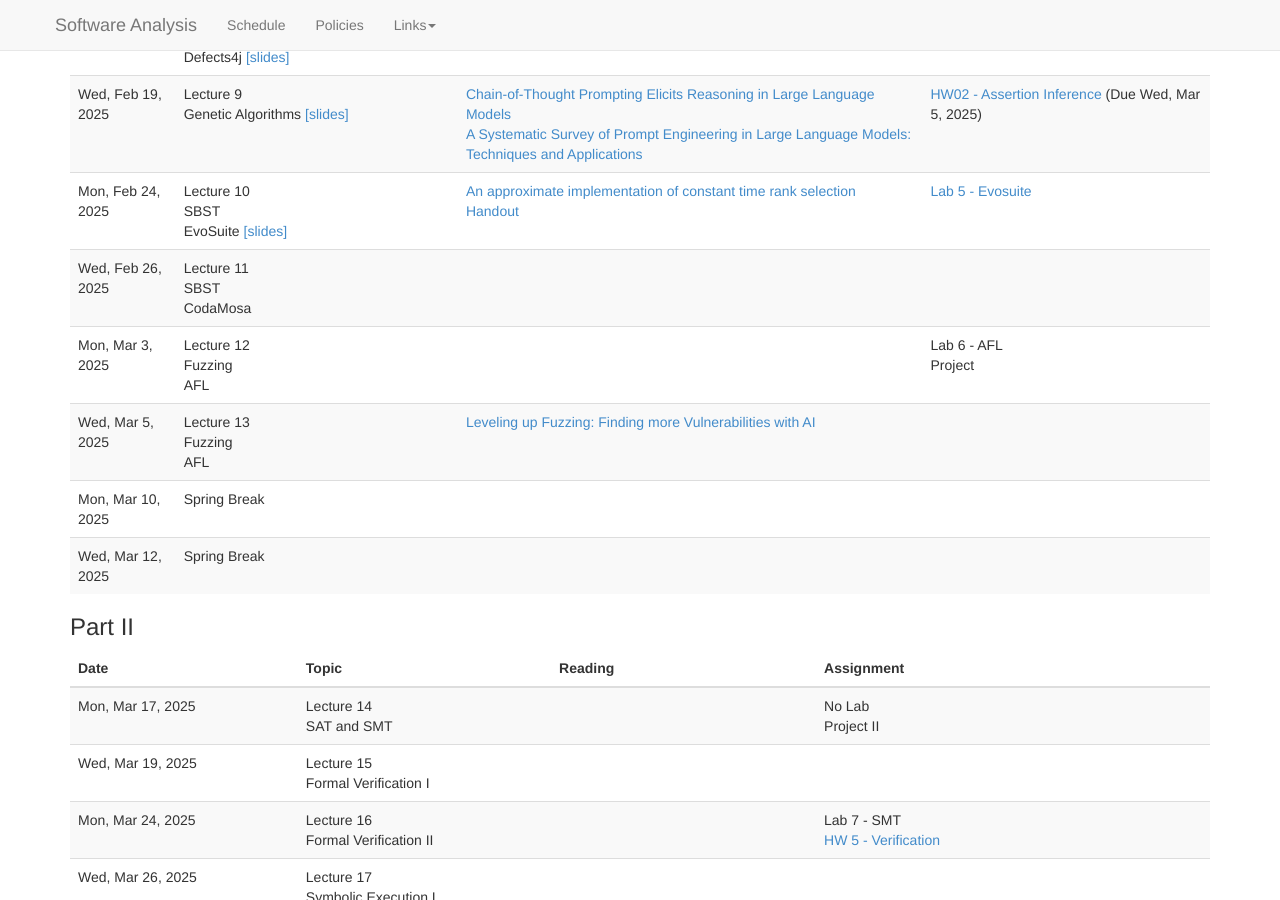
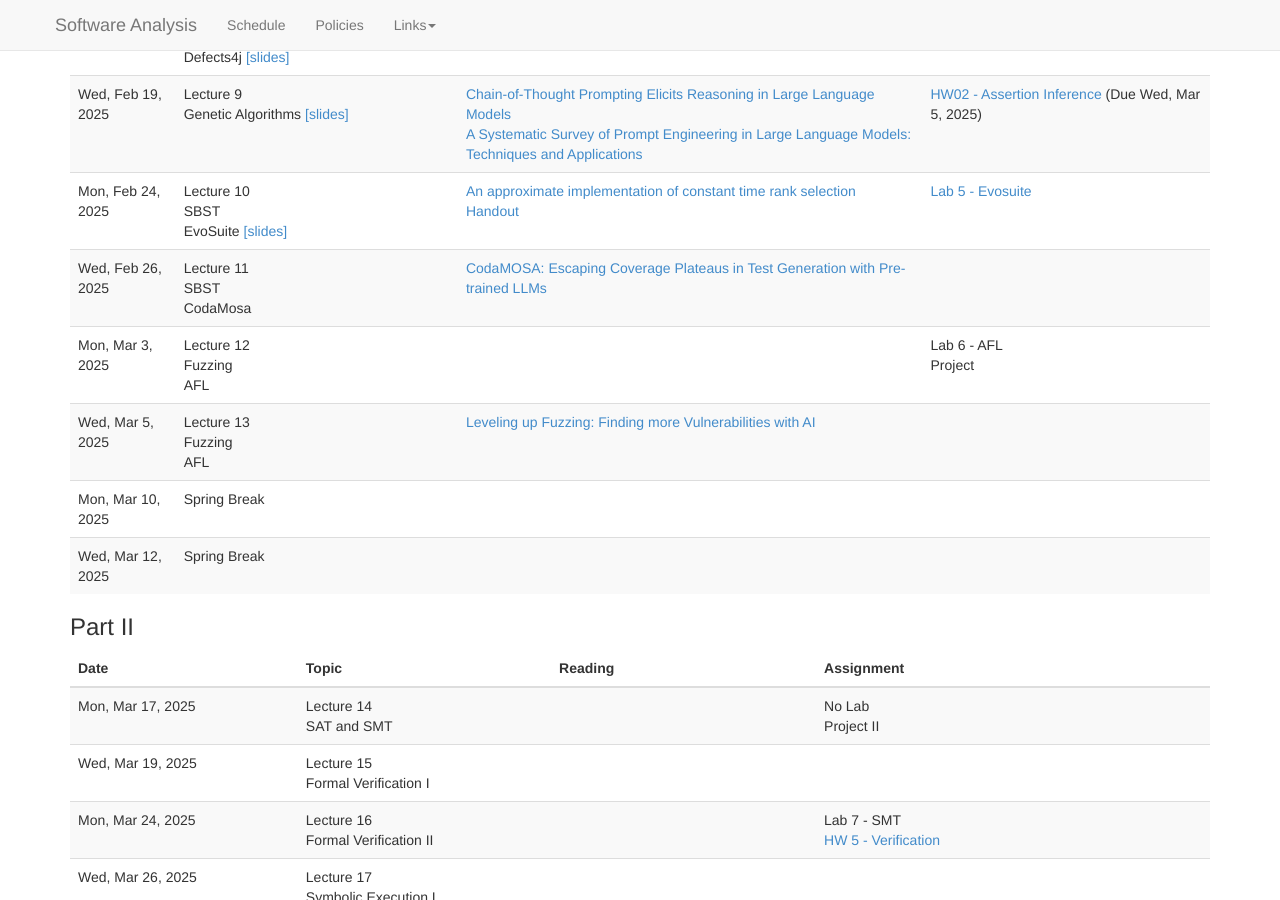
Before and after one commit to bmc-cs-software-analysis/383, a Jekyll site: the page built from schedule.md, in a window 1280 px wide and 900 px high, scrolled down 833 px. Built offline with Jekyll 4.4.1, drawn with Linux system fonts in a browser that asks for light colours; nearby versions of some CDN libraries.

Commit message:
codamosa reading

```diff
--- a/_data/schedule.yaml
+++ b/_data/schedule.yaml
@@ -158,9 +158,10 @@
       date: 2025-02-26
       title: Lecture 11 <br> SBST <br> CodaMosa
       #slides: "slides/lecture10.pdf"
-      #readings:
-      #  -
-      #    title: "Chapter 5"
+      readings:
+        -
+          title: "CodaMOSA: Escaping Coverage Plateaus in Test Generation with Pre-trained LLMs"
+          url: "https://www.carolemieux.com/codamosa_icse23.pdf"
       #recording: ~
     -
       date: 2025-03-03
```
